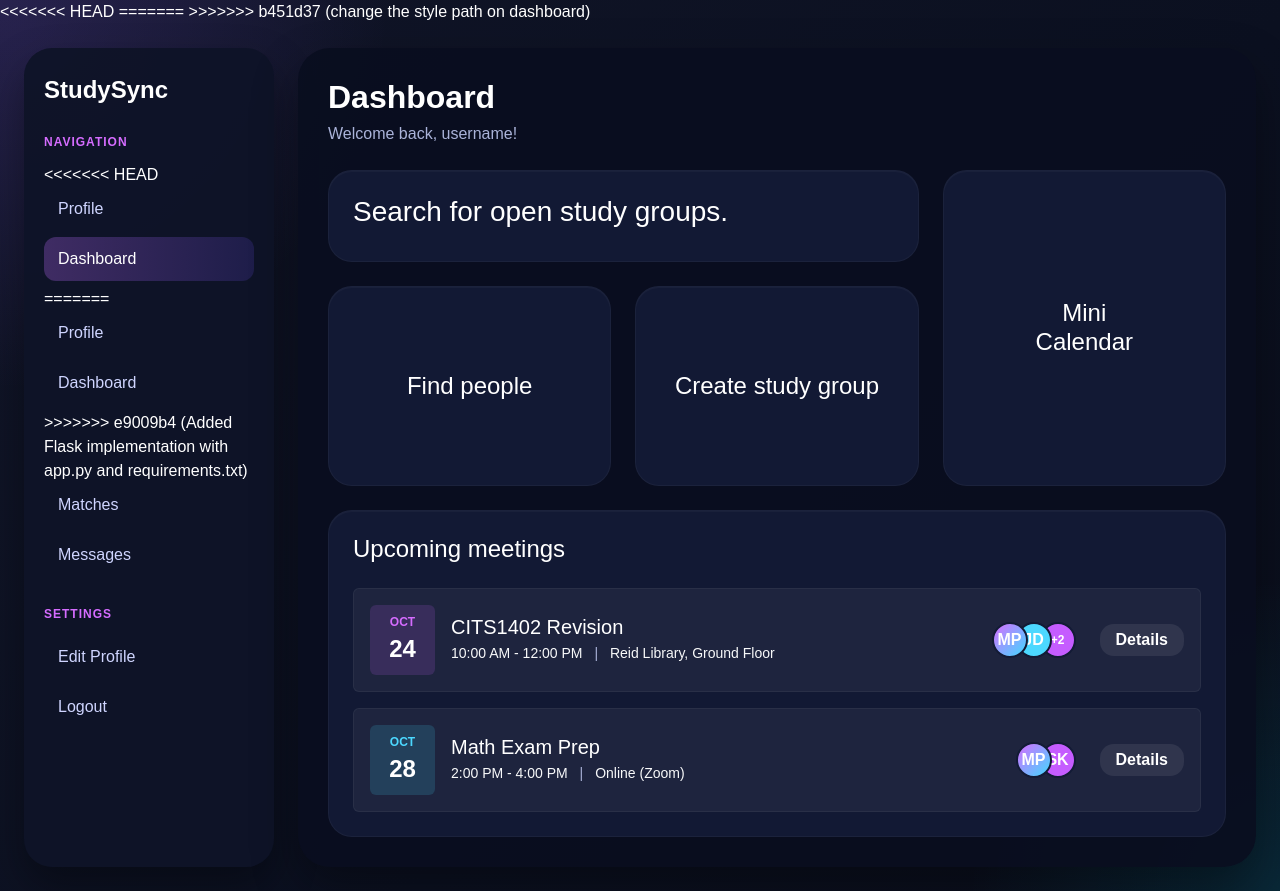
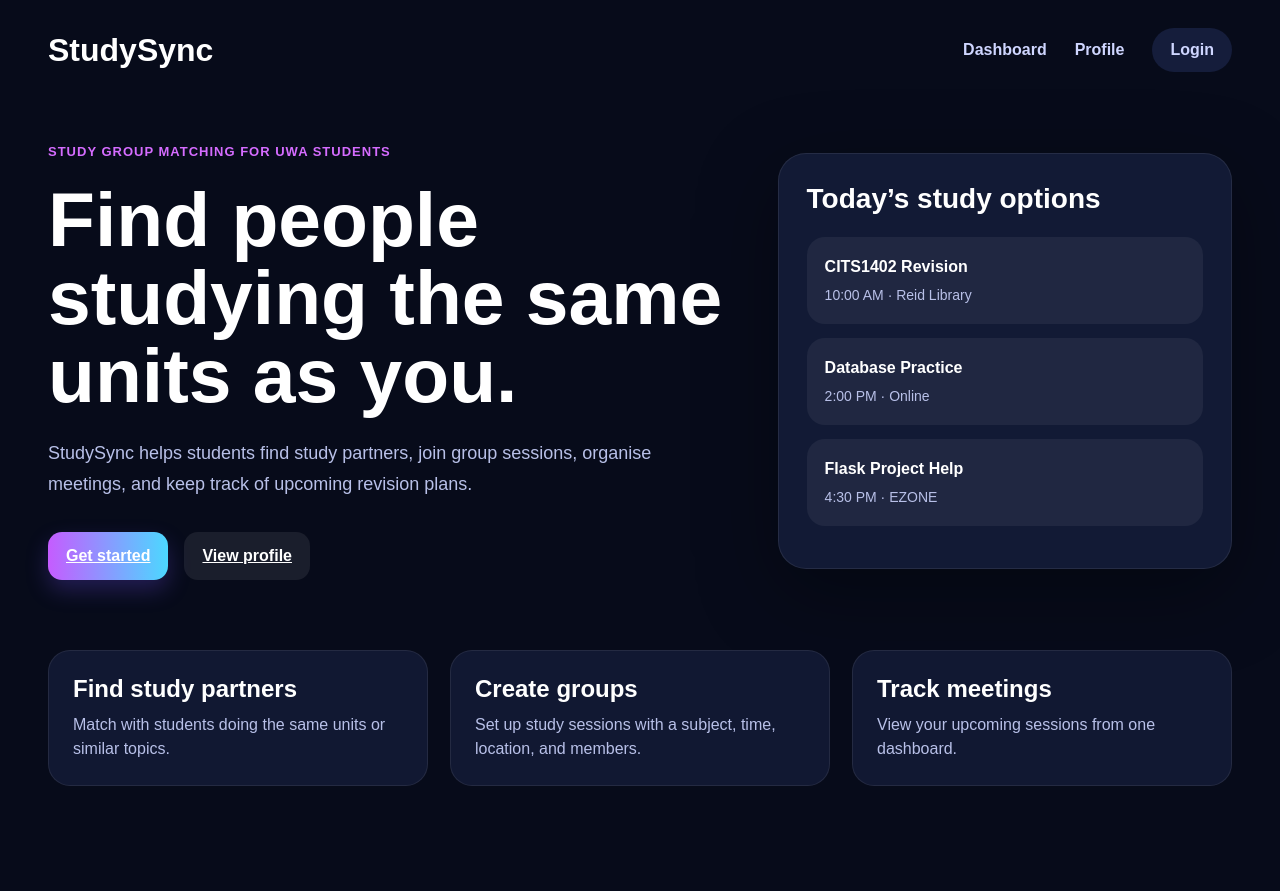
Before and after one commit to OCEsLastHope/cits3403, a Flask app: page / in a window 1280 px wide. After the commit the page ends 786 px from the top, so only its background shows below. Run offline with Flask 3, Linux system fonts and the light colour scheme.

Commit message:
Adding landing page with Flask

```diff
--- a/app.py
+++ b/app.py
@@ -4,6 +4,11 @@ app = Flask(__name__)
 
 
 @app.route("/")
+def landing():
+    return render_template("landing.html")
+
+
+@app.route("/dashboard")
 def dashboard():
     return render_template("dashboard.html")
 
--- a/static/styles.css
+++ b/static/styles.css
@@ -416,3 +416,153 @@ body {
 .auth-actions a {
     color: #4da3ff;
 }
+
+
+
+.landing-page {
+  min-height: 100vh;
+  background: #070b1a;
+  color: white;
+  padding: 28px 48px;
+}
+
+.landing-nav {
+  display: flex;
+  align-items: center;
+  justify-content: space-between;
+  margin-bottom: 70px;
+}
+
+.landing-nav h2 {
+  font-weight: 800;
+  margin: 0;
+}
+
+.landing-links {
+  display: flex;
+  align-items: center;
+  gap: 28px;
+}
+
+.landing-links a {
+  color: #cfd6ff;
+  text-decoration: none;
+  font-weight: 600;
+}
+
+.landing-login {
+  padding: 10px 18px;
+  border-radius: 999px;
+  background: #151d3b;
+}
+
+.landing-hero {
+  display: grid;
+  grid-template-columns: 1.2fr 0.8fr;
+  gap: 48px;
+  align-items: center;
+}
+
+.landing-tag {
+  color: #d56cff;
+  text-transform: uppercase;
+  letter-spacing: 1px;
+  font-weight: 800;
+  font-size: 13px;
+  margin-bottom: 18px;
+}
+
+.landing-copy h1 {
+  font-size: clamp(42px, 6vw, 78px);
+  line-height: 1.02;
+  font-weight: 900;
+  max-width: 850px;
+  margin-bottom: 24px;
+}
+
+.landing-text {
+  color: #b8c0e8;
+  max-width: 620px;
+  font-size: 18px;
+  line-height: 1.7;
+  margin-bottom: 32px;
+}
+
+.landing-actions {
+  display: flex;
+  gap: 16px;
+  flex-wrap: wrap;
+}
+
+.landing-card {
+  background: #121a35;
+  border: 1px solid rgba(255, 255, 255, 0.08);
+  border-radius: 28px;
+  padding: 28px;
+  box-shadow: 0 24px 80px rgba(0, 0, 0, 0.35);
+}
+
+.landing-card h3 {
+  margin-bottom: 22px;
+  font-weight: 800;
+}
+
+.landing-mini-card {
+  background: rgba(255, 255, 255, 0.06);
+  border-radius: 18px;
+  padding: 18px;
+  margin-bottom: 14px;
+  display: flex;
+  flex-direction: column;
+  gap: 6px;
+}
+
+.landing-mini-card span {
+  color: #b8c0e8;
+  font-size: 14px;
+}
+
+.landing-features {
+  display: grid;
+  grid-template-columns: repeat(3, 1fr);
+  gap: 22px;
+  margin-top: 70px;
+}
+
+.feature-card {
+  background: #111832;
+  border: 1px solid rgba(255, 255, 255, 0.08);
+  border-radius: 22px;
+  padding: 24px;
+}
+
+.feature-card h4 {
+  font-weight: 800;
+  margin-bottom: 10px;
+}
+
+.feature-card p {
+  color: #b8c0e8;
+  margin: 0;
+}
+
+@media (max-width: 900px) {
+  .landing-page {
+    padding: 24px;
+  }
+
+  .landing-nav {
+    flex-direction: column;
+    align-items: flex-start;
+    gap: 20px;
+    margin-bottom: 48px;
+  }
+
+  .landing-hero {
+    grid-template-columns: 1fr;
+  }
+
+  .landing-features {
+    grid-template-columns: 1fr;
+  }
+}
--- a/templates/dashboard.html
+++ b/templates/dashboard.html
@@ -9,10 +9,14 @@
       rel="stylesheet"
     />
 <<<<<<< HEAD
+<<<<<<< HEAD
     <link rel="stylesheet" href="/static/styles.css" />
 =======
     <link rel="stylesheet" href="../static/styles.css" />
 >>>>>>> b451d37 (change the style path on dashboard)
+=======
+    <link rel="stylesheet" href="{{ url_for('static', filename='styles.css') }}">
+>>>>>>> e10a44a (Adding landing page with Flask)
   </head>
   <body>
     <div class="app-shell">
--- /dev/null
+++ b/templates/landing.html
@@ -0,0 +1,83 @@
+<!doctype html>
+<html lang="en">
+<head>
+  <meta charset="UTF-8" />
+  <meta name="viewport" content="width=device-width, initial-scale=1.0" />
+  <title>StudySync</title>
+
+  <link
+    href="https://cdn.jsdelivr.net/npm/bootstrap@5.3.8/dist/css/bootstrap.min.css"
+    rel="stylesheet"
+  />
+
+  <link rel="stylesheet" href="{{ url_for('static', filename='styles.css') }}" />
+</head>
+
+<body>
+  <main class="landing-page">
+    <nav class="landing-nav">
+      <h2>StudySync</h2>
+
+      <div class="landing-links">
+        <a href="{{ url_for('dashboard') }}">Dashboard</a>
+        <a href="{{ url_for('profile') }}">Profile</a>
+        <a href="#" class="landing-login">Login</a>
+      </div>
+    </nav>
+
+    <section class="landing-hero">
+      <div class="landing-copy">
+        <p class="landing-tag">Study group matching for UWA students</p>
+
+        <h1>Find people studying the same units as you.</h1>
+
+        <p class="landing-text">
+          StudySync helps students find study partners, join group sessions,
+          organise meetings, and keep track of upcoming revision plans.
+        </p>
+
+        <div class="landing-actions">
+          <a href="{{ url_for('dashboard') }}" class="custom-btn">Get started</a>
+          <a href="{{ url_for('profile') }}" class="custom-btn secondary">View profile</a>
+        </div>
+      </div>
+
+      <div class="landing-card">
+        <h3>Today’s study options</h3>
+
+        <div class="landing-mini-card">
+          <strong>CITS1402 Revision</strong>
+          <span>10:00 AM · Reid Library</span>
+        </div>
+
+        <div class="landing-mini-card">
+          <strong>Database Practice</strong>
+          <span>2:00 PM · Online</span>
+        </div>
+
+        <div class="landing-mini-card">
+          <strong>Flask Project Help</strong>
+          <span>4:30 PM · EZONE</span>
+        </div>
+      </div>
+    </section>
+
+    <section class="landing-features">
+      <div class="feature-card">
+        <h4>Find study partners</h4>
+        <p>Match with students doing the same units or similar topics.</p>
+      </div>
+
+      <div class="feature-card">
+        <h4>Create groups</h4>
+        <p>Set up study sessions with a subject, time, location, and members.</p>
+      </div>
+
+      <div class="feature-card">
+        <h4>Track meetings</h4>
+        <p>View your upcoming sessions from one dashboard.</p>
+      </div>
+    </section>
+  </main>
+</body>
+</html>
--- a/templates/userpages.html
+++ b/templates/userpages.html
@@ -9,7 +9,7 @@
         href="https://cdn.jsdelivr.net/npm/bootstrap@5.3.8/dist/css/bootstrap.min.css"
         rel="stylesheet"
     />
-     <link rel="stylesheet" href="../static/styles.css" />
+     <link rel="stylesheet" href="{{ url_for('static', filename='styles.css') }}">
 </head>
 <body>
 
```
